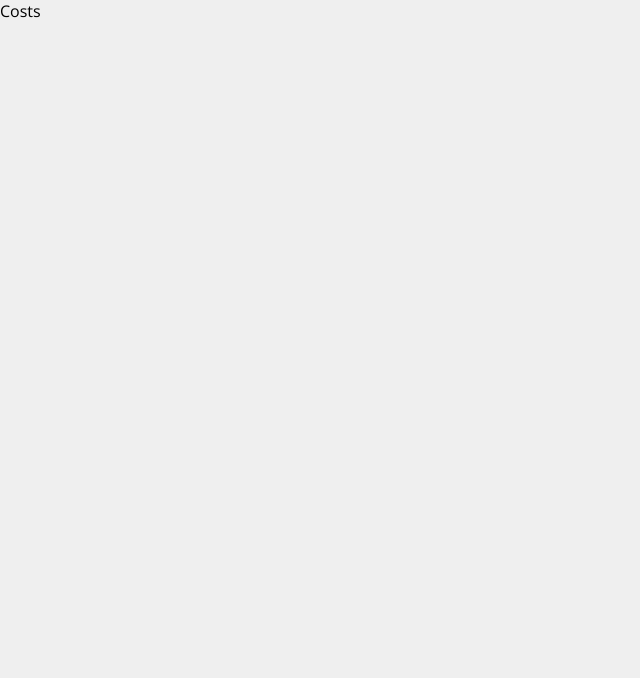
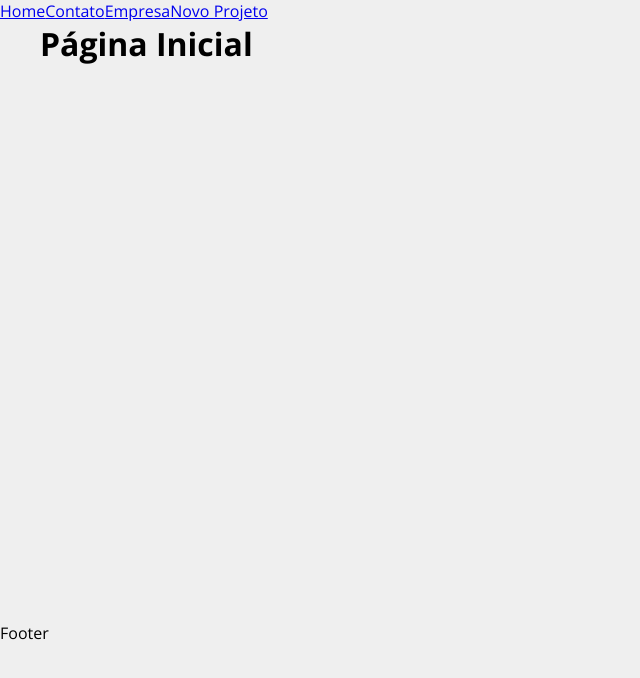
Before and after one commit to ronaldpedra/react_costs, a React (Create React App) app: page / in a window 1280 px wide. Shown: the top 678 px of the page, without its empty margins (0-640 px from the left). Built offline with nearby package versions, Linux system fonts and the light colour scheme.

Commit message:
Pages layout

```diff
--- a/src/App.js
+++ b/src/App.js
@@ -1,9 +1,29 @@
+import { BrowserRouter as Router, Routes, Route, Link } from "react-router-dom";
+import Company from "./components/pages/Company";
+import Contact from "./components/pages/Contact";
+import Home from "./components/pages/Home";
+import NewProject from "./components/pages/NewProject";
+import Container from "./components/layout/Container";
 
 function App() {
   return (
-    <div className="App">
-      <p>Costs</p>
-    </div>
+    <Router>
+      <ul>
+        <Link to='/'>Home</Link>
+        <Link to='/contact'>Contato</Link>
+        <Link to='/company'>Empresa</Link>
+        <Link to='/newproject'>Novo Projeto</Link>
+      </ul>
+      <Container customClass='min_height'>
+        <Routes>
+          <Route exact path="/" element={<Home />}></Route>
+          <Route path="/company" element={<Company />}></Route>
+          <Route path="/contact" element={<Contact />}></Route>
+          <Route path="/newproject" element={<NewProject />}></Route>
+        </Routes>
+      </Container>
+      <p>Footer</p>
+    </Router>
   );
 }
 
--- /dev/null
+++ b/src/components/layout/Container.js
@@ -0,0 +1,11 @@
+import styles from './Container.module.css'
+
+function Container(props) {
+    return (
+        <div className={`${styles.container} ${styles[props.customClass]}`}>
+            {props.children}
+        </div>
+    )
+}
+
+export default Container
--- /dev/null
+++ b/src/components/layout/Container.module.css
@@ -0,0 +1,20 @@
+.container {
+    width: 1200px;
+    display: flex;
+    justify-content: space-between;
+    margin: 0 auto;
+    flex-wrap: wrap;
+}
+
+.min_height {
+    min-height: 75%;
+}
+
+.start {
+    justify-content: flex-start;
+}
+
+.column {
+    flex-direction: column;
+    justify-content: flex-start;
+}
--- /dev/null
+++ b/src/components/pages/Company.js
@@ -0,0 +1,9 @@
+function Company() {
+    return (
+        <div>
+            <h1>Empresa</h1>
+        </div>
+    )
+}
+
+export default Company
--- /dev/null
+++ b/src/components/pages/Contact.js
@@ -0,0 +1,9 @@
+function Contact() {
+    return (
+        <div>
+            <h1>Contato</h1>
+        </div>
+    )
+}
+
+export default Contact
--- /dev/null
+++ b/src/components/pages/Home.js
@@ -0,0 +1,9 @@
+function Home() {
+    return (
+        <div>
+            <h1>Página Inicial</h1>
+        </div>
+    )
+}
+
+export default Home
--- /dev/null
+++ b/src/components/pages/NewProject.js
@@ -0,0 +1,9 @@
+function NewProject() {
+    return (
+        <div>
+            <h1>Novo Projeto</h1>
+        </div>
+    )
+}
+
+export default NewProject
```
